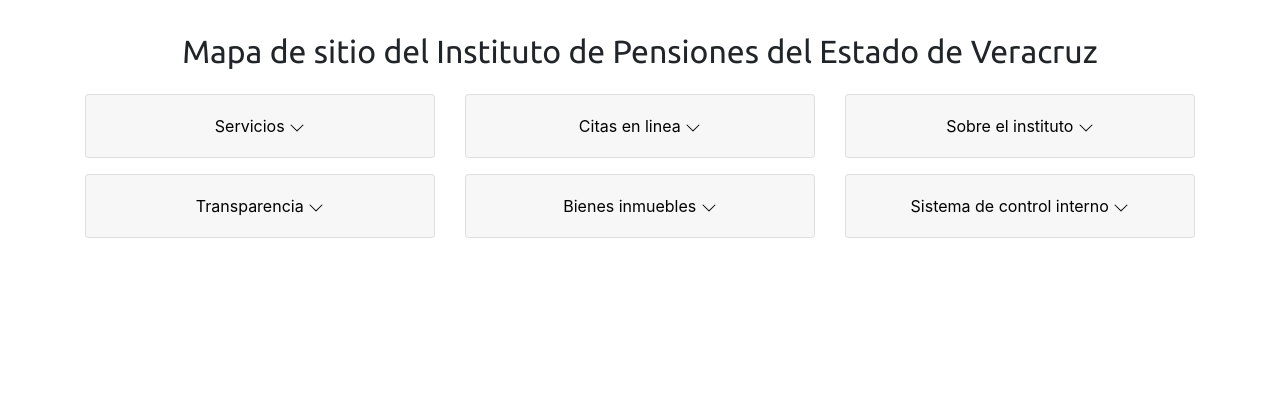
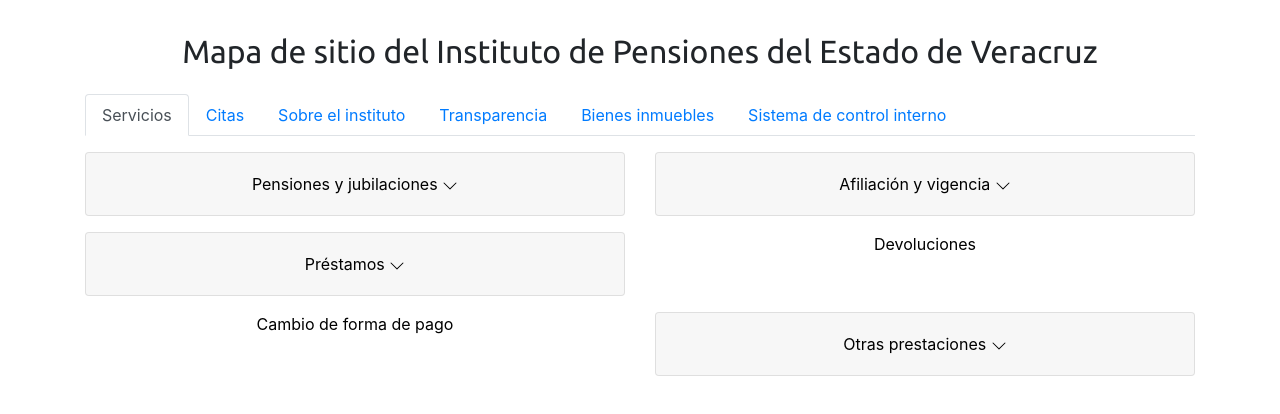
Before and after one commit to DelmerLopez/sitemapIPEV, a React (Create React App) app in the folder sitemap-ipev/: page /SitemapPropuesta2 in a window 1280 px wide. Shown: the top 414 px of the page. Built offline with nearby package versions, Linux system fonts and the light colour scheme.

Commit message:
Adición de propuesta de sitemap

```diff
--- a/sitemap-ipev/src/App.js
+++ b/sitemap-ipev/src/App.js
@@ -1,11 +1,18 @@
 import './App.css';
 import Sitemap from './Views/Sitemap';
 import 'bootstrap/dist/css/bootstrap.min.css'
+import { BrowserRouter, Route, Switch } from 'react-router-dom';
+import SitemapProp2 from './Views/SitemapProp2';
 
 function App() {
   return (
     <div className="App">
-      <Sitemap />
+      <BrowserRouter>
+        <Switch>
+          <Route path="/" exact component={Sitemap} />
+          <Route path="/SitemapPropuesta2" component={ SitemapProp2} />
+        </Switch>
+      </BrowserRouter>
     </div>
   );
 }
--- a/sitemap-ipev/src/Views/Sitemap.js
+++ b/sitemap-ipev/src/Views/Sitemap.js
@@ -1,4 +1,4 @@
-import { Col, Container, Row } from 'react-bootstrap';
+import { Button, Col, Container, Row } from 'react-bootstrap';
 import Section from '../Components/Section';
 import '../styles/sitemap.css';
 import ServiciosRutas from '../Rutas/ServiciosRutas';
@@ -8,6 +8,7 @@
 import '@fontsource/ubuntu';
 import BienesRutas from '../Rutas/BienesRutas';
 import ControlRutas from '../Rutas/ControlRutas';
+import { Link } from 'react-router-dom';
 
 function Sitemap() {
     const servicios = ServiciosRutas;
@@ -40,6 +41,11 @@
                     <Section title="Sistema de control interno" servicios={controlRutas} />
                 </Col>
             </Row>
+
+            <br />
+            <Button variant="link">
+                <Link to="/SitemapPropuesta2">Ver propuesta 2</Link>
+            </Button>
         </Container>
     );
 }
--- /dev/null
+++ b/sitemap-ipev/src/Views/SitemapProp2.js
@@ -0,0 +1,66 @@
+import { Container, Col, Row, Tabs, Tab } from 'react-bootstrap';
+import Section from '../Components/Section';
+import ServiciosRutas from '../Rutas/ServiciosRutas';
+import CitasRutas from '../Rutas/CitasRutas';
+import InfoInstitutoRutas from '../Rutas/InfoInstitutoRutas';
+import TransparenciaRutas from '../Rutas/TransparenciaRutas';
+import BienesRutas from '../Rutas/BienesRutas';
+import ControlRutas from '../Rutas/ControlRutas';
+import '../styles/sitemap.css'
+
+function SitemapProp2() {
+    const servicios = ServiciosRutas;
+    const citas = CitasRutas;
+    const infoInstituto = InfoInstitutoRutas;
+    const transparenciaRutas = TransparenciaRutas;
+    const bienesRutas = BienesRutas;
+    const controlRutas = ControlRutas;
+
+    let contenidoTab = (contenido, section_name) => {
+        return(
+            <Tab eventKey={section_name} title={section_name}>
+                <Row>
+                    {contenido.map( (item, index) => {
+                        if (item.subsections){
+                            return(
+                                <Col className="section" md={6} sm={12} key={index}>
+                                    <Section title={item.section} servicios={item.subsections} />
+                                </Col>
+                            );
+                        }
+                        else {
+                            return (
+                                <Col className="section" md={6} sm={12} key={index}>
+                                    <p key={index}>
+                                        <a className="text" key={index} target="blank" href={item.url}>{item.section}</a>
+                                    </p>
+                                </Col>
+                            );
+                        }
+
+                    })}
+                </Row>
+            </Tab>
+        );
+    }
+
+    return (
+        <Container>
+            <h2 className="title">Mapa de sitio del Instituto de Pensiones del Estado de Veracruz</h2>
+            <Row className="section">
+                <Col lg={12}>
+                    <Tabs defaultActiveKey="Servicios">
+                        {contenidoTab(servicios, "Servicios")}
+                        {contenidoTab(citas, "Citas")}
+                        {contenidoTab(infoInstituto, "Sobre el instituto")}
+                        {contenidoTab(transparenciaRutas, "Transparencia")}
+                        {contenidoTab(bienesRutas, "Bienes inmuebles")}
+                        {contenidoTab(controlRutas, "Sistema de control interno")}
+                    </Tabs>
+                </Col>
+            </Row>
+        </Container>
+    );
+}
+
+export default SitemapProp2;
```
